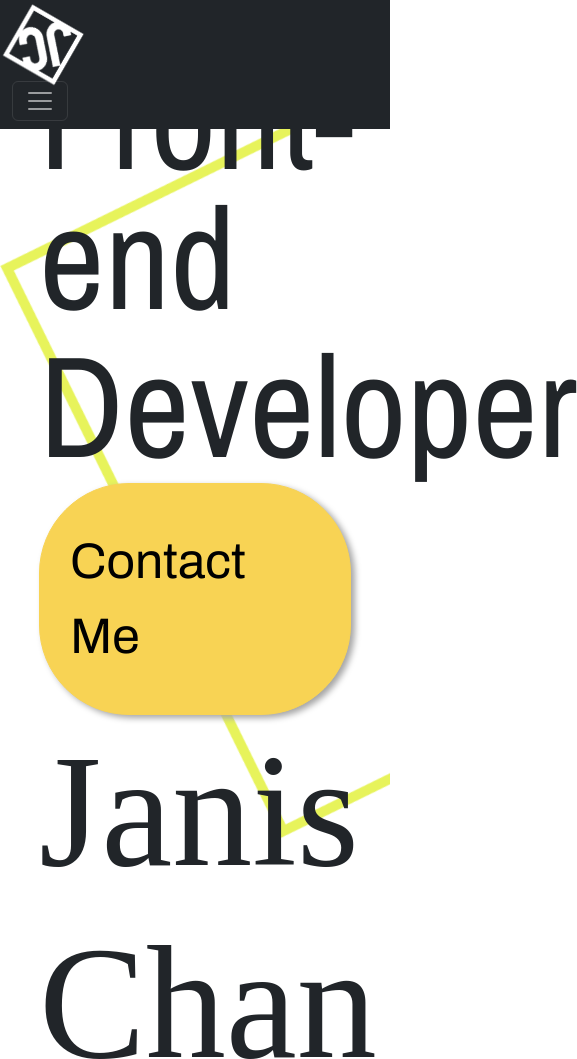
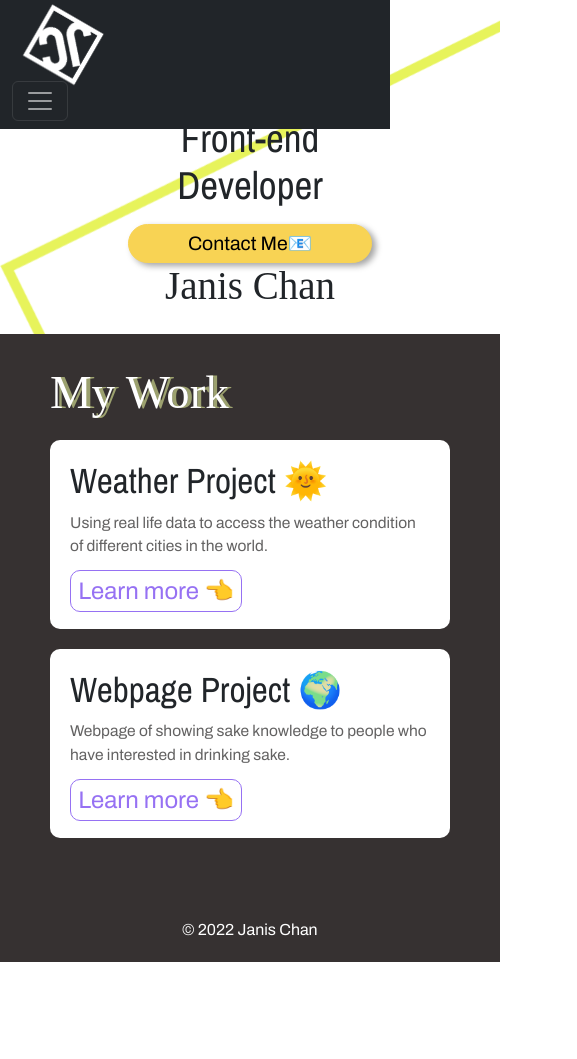
Before and after one commit to Janisgee/portfolio-new, a plain HTML site: page index.html in a window 390 px wide. Shown: the top 1059 px of the page, 577 px wide, since content can reach past the window. After the commit the page ends 962 px from the top, so only its background shows below. Drawn offline with nearby package versions, Linux system fonts and the light colour scheme; a web font is replaced by a local one.

Commit message:
Apply responsive at homepage

```diff
--- a/index.html
+++ b/index.html
@@ -31,7 +31,7 @@
     <nav class="navbar navbar-expand-lg navbar-dark bg-dark fixed-top ">
         <div class="container-fluid">
             <a class="navbar-brand" href="#">
-                <img class="fa-cog fa-spin" style="--fa-animation-duration: 15s" src="/images/jc-logo-white.png" alt="Janis Chan Homepage">
+                <img class="fa-cog fa-spin janis-logo" style="--fa-animation-duration: 15s" src="/images/jc-logo-white.png" alt="Janis Chan Homepage">
             </a>
             <button class="navbar-toggler" type="button" data-bs-toggle="collapse" data-bs-target="#navbarNavDropdown" aria-controls="navbarNavDropdown" aria-expanded="false" aria-label="Toggle navigation">
       <span class="navbar-toggler-icon"></span>
@@ -76,7 +76,7 @@
             <div class="homepage-heading">
                 <h2 class="front-end">Front-end</h2>
                 <h2 class="developer">Developer</h2>
-                <a href="#" class="homepage-heading-button">Contact Me</a>
+                <a href="#" class="homepage-heading-button">Contact Me📧</a>
                 <h1>Janis Chan</h1>
                 </br>
             </div>
@@ -89,7 +89,7 @@
                         <img src="/images/weather-app.png" alt="Weather App" class="weather-app-image">
                     </div>
                     <div class="col">
-                        <h6>Weather Project</h6>
+                        <h6>Weather Project&nbsp;🌞</h6>
                         <p>
                             Using real life data to access the weather condition of different cities in the world.
                         </p>
@@ -101,7 +101,7 @@
                 <div class="row">
 
                     <div class="col">
-                        <h6>Webpage Project</h6>
+                        <h6>Webpage Project&nbsp;🌍</h6>
                         <p>
                             Webpage of showing sake knowledge to people who have interested in drinking sake.
                         </p>
--- a/src/style.css
+++ b/src/style.css
@@ -1,4 +1,5 @@
 body {
+    min-width: 500px;
     height: 100vh;
     min-height: 150px;
     font-size: 100%;
@@ -15,6 +16,7 @@ footer {
 
 .navbar img {
     max-width: 18%;
+    margin-left: 20px;
 }
 
 .navbar-collapse {
@@ -65,15 +67,15 @@ footer {
 
 .homepage-heading h1 {
     font-family: "Bayon";
-    font-size: 10em;
+    font-size: 12vw;
     text-align: right;
     margin-bottom: 0px;
 }
 
 .homepage-heading h2 {
     font-family: "Archivo Narrow";
-    font-size: 9em;
-    line-height: 140px;
+    font-size: 12vw;
+    line-height: 10vw;
 }
 
 .homepage-heading .front-end {
@@ -92,7 +94,7 @@ footer {
     text-decoration: none;
     border: 1px solid #f8d354;
     background: #f8d354;
-    padding: 40px 30px;
+    padding: 1% 2%;
     border-radius: 90px;
     box-shadow: 4px 3px 6px #a5a5a5;
 }
@@ -103,7 +105,7 @@ footer {
 }
 
 .my-work h2 {
-    font-size: 8em;
+    font-size: 12vw;
     color: white;
     font-family: "Bayon";
     text-shadow: 4px 0px 0px #9ca16f;
@@ -121,7 +123,6 @@ footer {
     border-radius: 10px;
     margin: 0 auto;
     margin-bottom: 5%;
-    box-shadow: inset 0 0 10px #000000;
 }
 
 .my-work img {
@@ -152,6 +153,34 @@ a {
     padding: 2% 2%;
 }
 
+@media (max-width: 1200px) {
+    .homepage-heading h1 {
+        display: inline-block;
+        text-align: center;
+        display: block;
+        margin-left: auto;
+        margin-right: auto;
+        font-size: 10vw;
+    }
+    .homepage-heading .front-end {
+        text-align: center;
+        margin-top: 5vw;
+    }
+    .homepage-heading h2 {
+        line-height: 0;
+        padding-bottom: 8vw;
+        font-size: 10vw;
+    }
+    .homepage-heading-button {
+        float: none;
+        display: block;
+        font-size: 5vw;
+        padding: 1% 2%;
+        margin: 0 20vw;
+        text-align: center;
+    }
+}
+
 @media (max-width: 992px) {
     .top-navbar .col {
         flex: 0;
@@ -161,4 +190,19 @@ a {
         padding-top: 20px;
         padding-bottom: 20px;
     }
+    .homepage-heading .front-end {
+        margin-top: 10vw;
+    }
 }
+
+@media (max-width: 612px) {
+    .homepage-heading .front-end {
+        padding: 10vw;
+    }
+    .my-work h6 {
+        font-size: 9vw;
+    }
+    .my-work p {
+        font-size: 4vw;
+    }
+}
```
